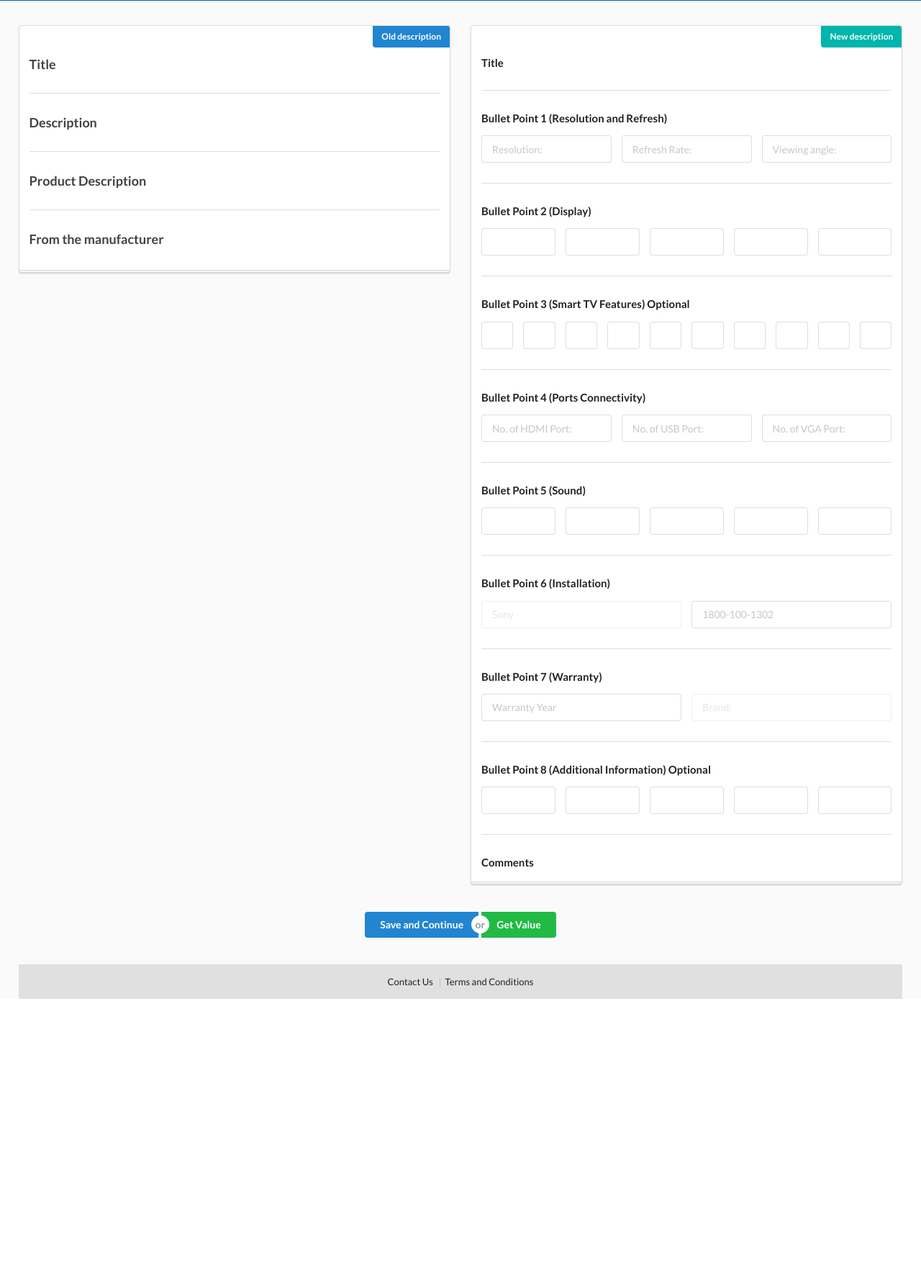
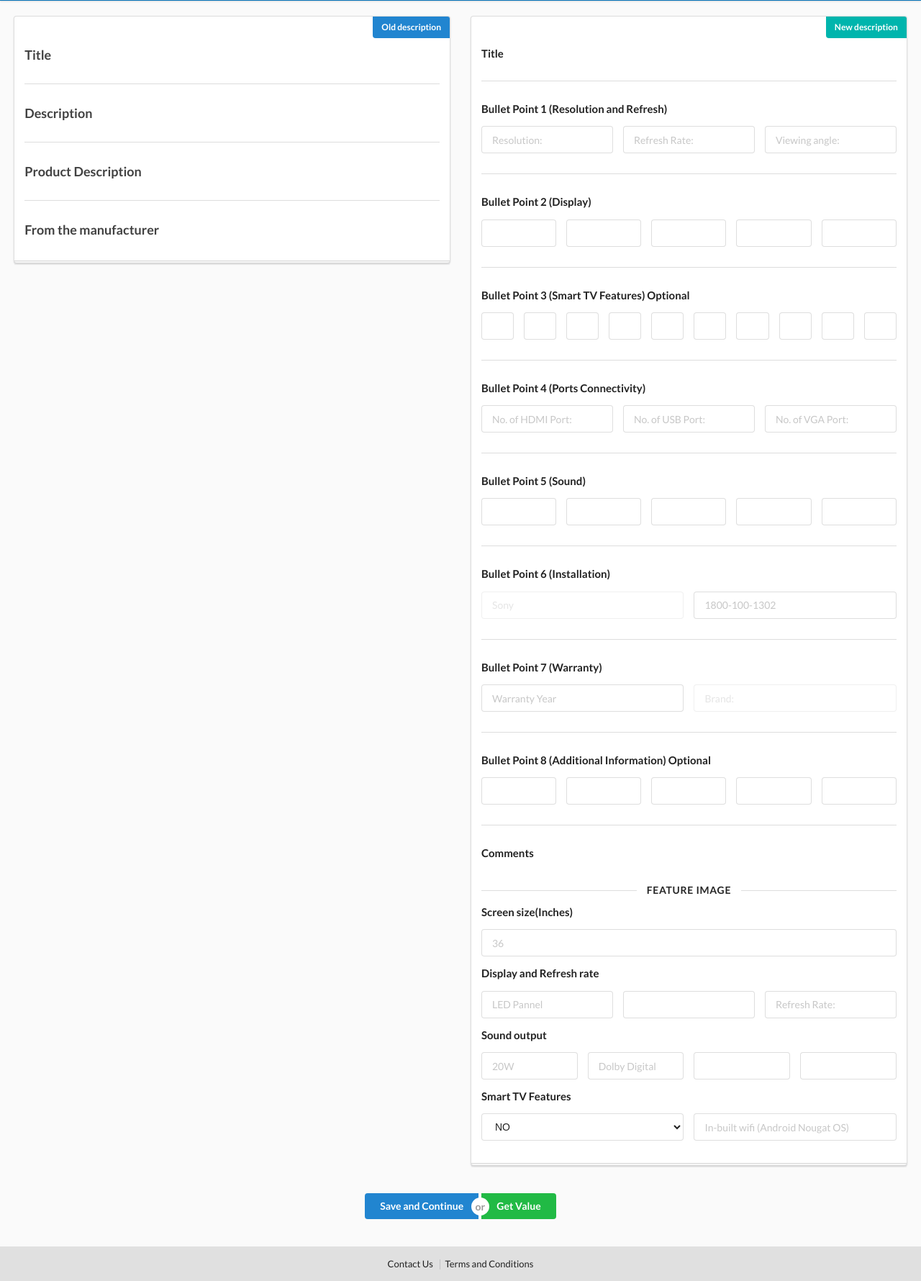
Before and after one commit to qritwik/amazon-content-system, a Django app: template templates/detail.html in a window 1280 px wide. Shown: the part 55-1835 px from the top of the page at 72% size. Before the commit the page ends 1443 px from the top, so only its background shows below. Run offline with Django 3.2, Linux system fonts and the light colour scheme; the template is opened without the code that fills it, so the values that code supplies are empty; some libraries are stand-ins or nearby versions.

Commit message:
feature image

```diff
--- a/Scraper/settings.py
+++ b/Scraper/settings.py
@@ -27,7 +27,7 @@ SECRET_KEY = '7jo^ua#9k5p4(ff0^2p1v)24av1rj(z_p8^zzo@jhaw3ebic^q'
 # SECURITY WARNING: don't run with debug turned on in production!
 DEBUG = True
 
-ALLOWED_HOSTS = ['django-asin-rit.pkw7j98je7.us-west-2.elasticbeanstalk.com']
+ALLOWED_HOSTS = []
 
 
 # Application definition
--- a/templates/detail.html
+++ b/templates/detail.html
@@ -72,7 +72,7 @@
 
 
 
-<div class="ui " style="margin-top:7%; margin-left: 2%; margin-right: 2%;">
+<div class="ui " style="margin-top:6%; margin-left: 1.5%; margin-right: 1.5%;">
 
 
    <div class="ui">
@@ -167,7 +167,7 @@
    <h4><label>Bullet Point 1 (Resolution and Refresh)</label></h4>
    <div class="three fields">
    <div class="field">
-     <input type="text" id="resolution" placeholder="Resolution:">
+     <input type="text" id="resolution" placeholder="Resolution:" name="resolution">
    </div>
    <div class="field">
      <input type="text" id="refresh" placeholder="Refresh Rate:">
@@ -247,13 +247,13 @@
    <h4><label>Bullet Point 4 (Ports Connectivity)</label></h4>
    <div class="three fields">
    <div class="field">
-     <input type="number" id="hdmi" placeholder="No. of HDMI Port:">
+     <input type="number" id="hdmi" name="hdmi1" placeholder="No. of HDMI Port:">
    </div>
    <div class="field">
-     <input type="number" id="usb" placeholder="No. of USB Port:">
+     <input type="number" id="usb" name="usb1" placeholder="No. of USB Port:">
    </div>
    <div class="field">
-     <input type="number" id="vga" placeholder="No. of VGA Port:">
+     <input type="number" id="vga" name="vga1" placeholder="No. of VGA Port:">
    </div>
  </div>
    {% render_field form1.bp4 class="form-control" placeholder="Connectivity: 2 HDMI ports to connect set top box, Blu Ray players, gaming console | 2 USB ports to connect hard drives and other USB devices | 1 VGA Port to connect laptops" id="bp4" %}
@@ -344,10 +344,79 @@
 
 
 
+ <div class="ui horizontal divider" style="margin-top:6%;">
+    Feature Image
+  </div>
+
+  <div class="field">
+    <h4><label>Screen size(Inches)</label></h4>
+    <input type="text" placeholder="36" name="screen">
+  </div>
+
+  <div class="field">
+    <h4><label>Display and Refresh rate</label></h4>
+    <div class="three fields">
+    <div class="field">
+  <input type="text" placeholder="LED Pannel" name="ds11">
+    </div>
+    <div class="field">
+      <input type="text" placeholder="" name="ds22">
+    </div>
+    <div class="field">
+      <input type="text" placeholder="Refresh Rate:" name="refresh">
+    </div>
+  </div>
+
+  </div>
+
+
+
+  <div class="field">
+    <h4><label>Sound output</label></h4>
+    <div class="three fields">
+    <div class="field">
+  <input type="text" placeholder="20W" name="s11">
+    </div>
+    <div class="field">
+      <input type="text" placeholder="Dolby Digital" name="s22">
+    </div>
+    <div class="field">
+      <input type="text" placeholder="" name="s33">
+    </div>
+    <div class="field">
+      <input type="text" placeholder="" name="s44">
+    </div>
+  </div>
+
+  </div>
+
+
+
+ <div class="field">
+   <h4><label>Smart TV Features</label></h4>
+   <div class="two fields">
+   <div class="dropdown field">
+     <select name="smart">
+  <option value="YES">YES</option>
+  <option value="NO" selected="selected">NO</option>
+
+</select>
+   </div>
+   <div class="field">
+     <input type="text" placeholder="In-built wifi (Android Nougat OS)" name="fist">
+   </div>
+ </div>
+
+ </div>
+
+
+
    </div>
 
    </div>
 <div class="ui center aligned container" style="margin:3%;">
+
+
  <div class="ui buttons btn1">
    <button type="submit" class="ui primary button" id="btnSubmit">Save and Continue</button>
    <div class="or"></div>
@@ -368,6 +437,8 @@
 
 </div>
 
+</div>
+
   <div class="ui inverted vertical footer raised segment" style="background:#e0e0e0;">
    <div class="ui center aligned container">
 
@@ -378,6 +449,13 @@
    </div>
  </div>
 
+ <script type="text/javascript">
+
+ $('.ui.dropdown')
+  .dropdown();
+
+ </script>
+
 
 
 
```
Also changed, not shown: app/admin.py (+8 -1 lines), app/forms.py (+7 -0 lines), app/models.py (+21 -0 lines), app/views.py (+145 -16 lines), .elasticbeanstalk/config.yml (added), app/migrations/0027_featureimage.py (added), db.sqlite3.
